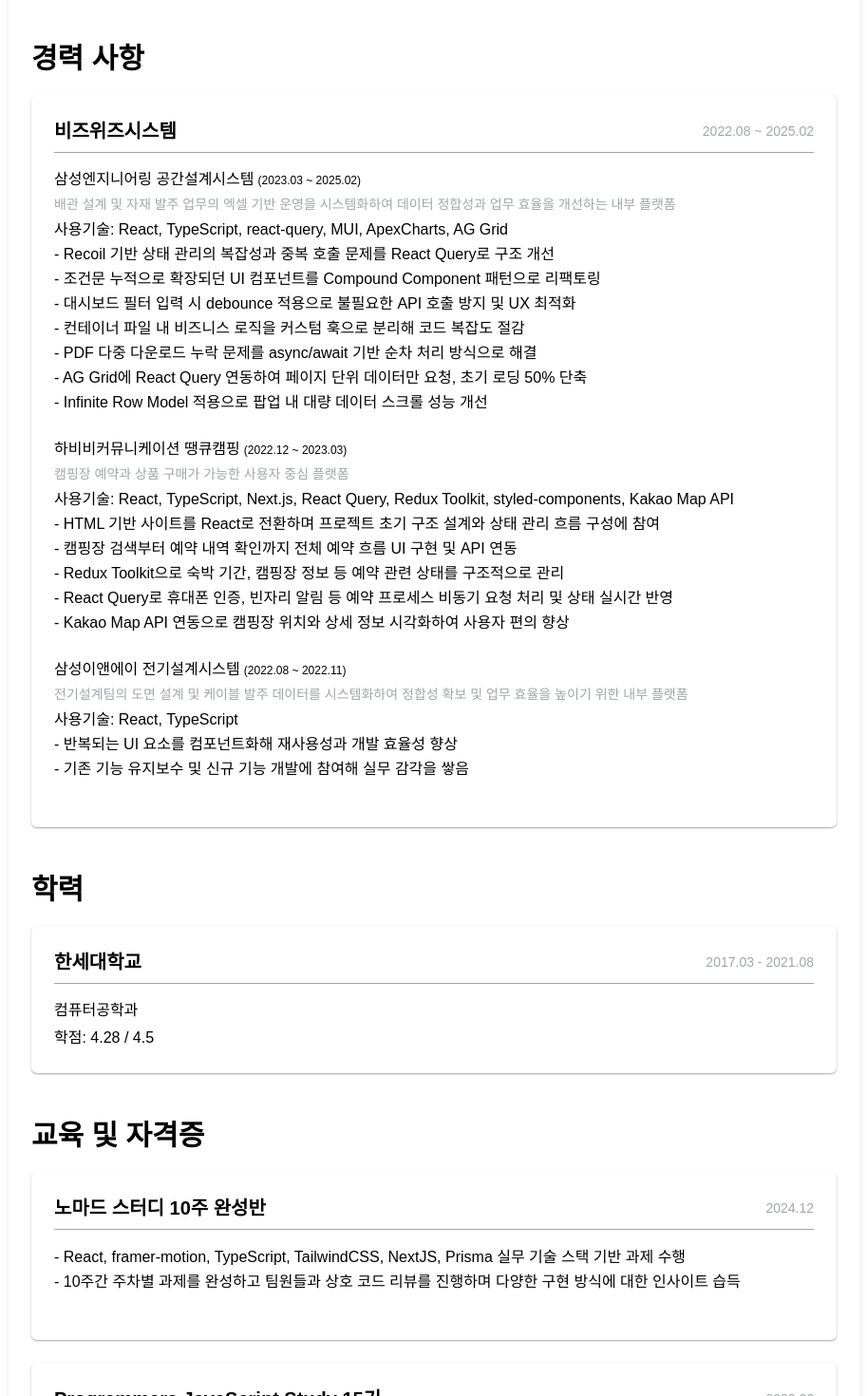
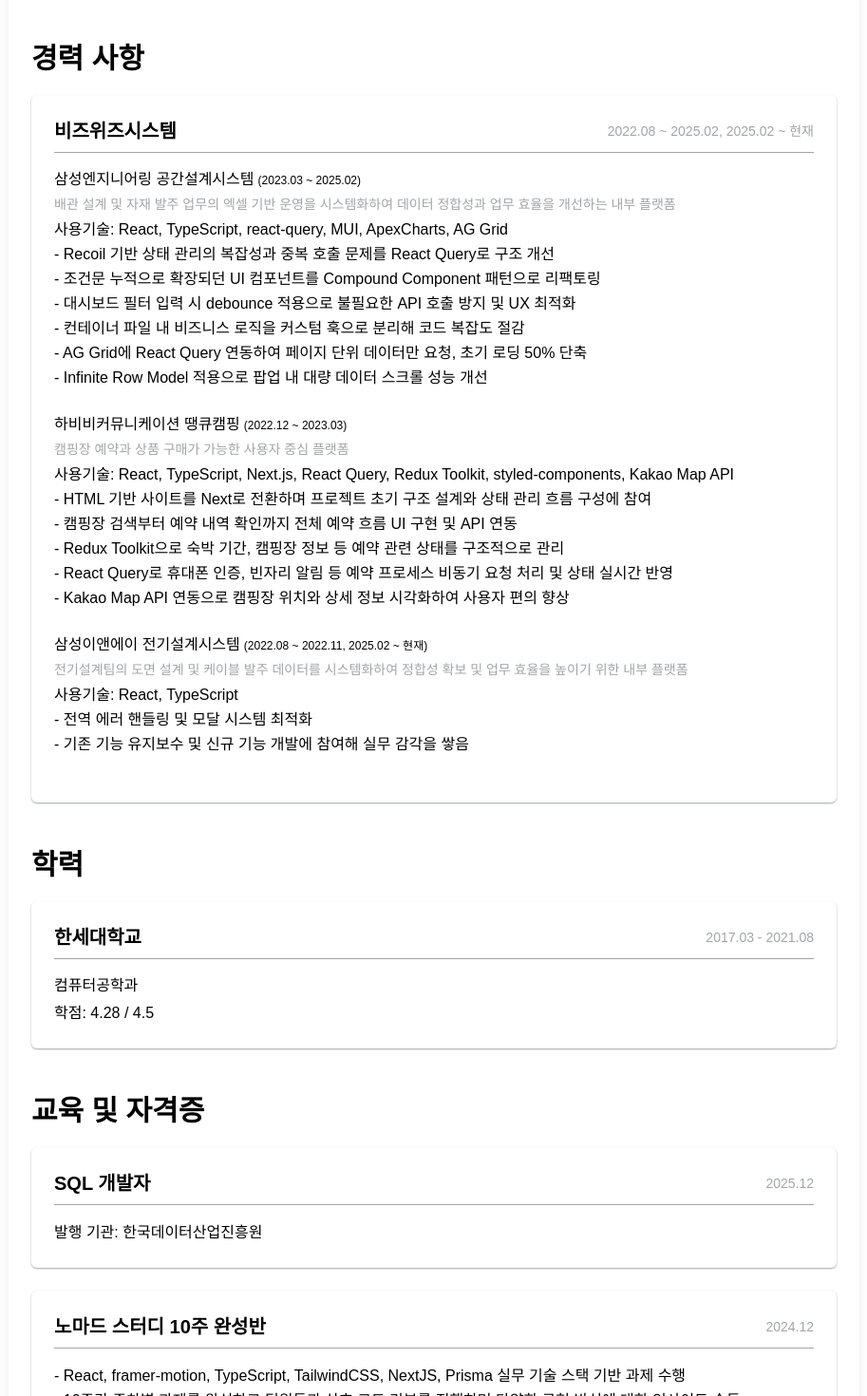
Before and after one commit to JAGORING/JagoLog, a Next.js app: page /about in a window 1280 px wide. Shown: the part 240-1710 px from the top of the page at 95% size, without its empty margins (183-1096 px from the left). Built offline with nearby package versions, Linux system fonts and the light colour scheme; a web font is replaced by a local one.

Commit message:
[Feat] About 관련 data 수정

```diff
--- a/src/app/about/page.tsx
+++ b/src/app/about/page.tsx
@@ -32,7 +32,7 @@
         <div className="grid gap-6">
           <Card>
             <Link href={'https://bizwizsystem.co.kr/'} target="_blank">
-              <Card.Header title="비즈위즈시스템" period="2022.08 ~ 2025.02" />
+              <Card.Header title="비즈위즈시스템" period="2022.08 ~ 2025.02, 2025.02 ~ 현재" />
             </Link>
             {RESUME_DATA.works.map((work) => (
               <Card.Body
--- a/src/config/about_resume.ts
+++ b/src/config/about_resume.ts
@@ -2,7 +2,7 @@
   name: '이하린',
   location: '대한민국 서울특별시 (한국 표준시)',
   locationLink: 'https://www.google.com/maps/place/seoul',
-  about: `안녕하세요. 코드 한 줄이 사용자 흐름을 바꿀 수 있다고 믿는 3년차 주니어 프론트엔드 개발자 이하린입니다.
+  about: `안녕하세요. 코드 한 줄이 사용자 흐름을 바꿀 수 있다고 믿는 4년차 주니어 프론트엔드 개발자 이하린입니다.
 사소한 동작 하나도 설계의 결과라고 생각하며 구조적인 개선과 사용자 경험 사이의 균형을 고민합니다.`,
   summary: ``,
   avatarUrl: '/images/JAGORING.jpg',
@@ -33,7 +33,6 @@
         '- 조건문 누적으로 확장되던 UI 컴포넌트를 Compound Component 패턴으로 리팩토링',
         '- 대시보드 필터 입력 시 debounce 적용으로 불필요한 API 호출 방지 및 UX 최적화',
         '- 컨테이너 파일 내 비즈니스 로직을 커스텀 훅으로 분리해 코드 복잡도 절감',
-        '- PDF 다중 다운로드 누락 문제를 async/await 기반 순차 처리 방식으로 해결',
         '- AG Grid에 React Query 연동하여 페이지 단위 데이터만 요청, 초기 로딩 50% 단축',
         '- Infinite Row Model 적용으로 팝업 내 대량 데이터 스크롤 성능 개선',
       ],
@@ -46,7 +45,7 @@
       end: '2023.03',
       points: [
         '사용기술: React, TypeScript, Next.js, React Query, Redux Toolkit, styled-components, Kakao Map API',
-        '- HTML 기반 사이트를 React로 전환하며 프로젝트 초기 구조 설계와 상태 관리 흐름 구성에 참여',
+        '- HTML 기반 사이트를 Next로 전환하며 프로젝트 초기 구조 설계와 상태 관리 흐름 구성에 참여',
         '- 캠핑장 검색부터 예약 내역 확인까지 전체 예약 흐름 UI 구현 및 API 연동',
         '- Redux Toolkit으로 숙박 기간, 캠핑장 정보 등 예약 관련 상태를 구조적으로 관리',
         '- React Query로 휴대폰 인증, 빈자리 알림 등 예약 프로세스 비동기 요청 처리 및 상태 실시간 반영',
@@ -57,10 +56,10 @@
       company: '삼성이앤에이 전기설계시스템',
       desc: '전기설계팀의 도면 설계 및 케이블 발주 데이터를 시스템화하여 정합성 확보 및 업무 효율을 높이기 위한 내부 플랫폼',
       start: '2022.08',
-      end: '2022.11',
+      end: '2022.11, 2025.02 ~ 현재',
       points: [
         '사용기술: React, TypeScript',
-        '- 반복되는 UI 요소를 컴포넌트화해 재사용성과 개발 효율성 향상',
+        '- 전역 에러 핸들링 및 모달 시스템 최적화',
         '- 기존 기능 유지보수 및 신규 기능 개발에 참여해 실무 감각을 쌓음',
       ],
     },
@@ -74,6 +73,11 @@
   },
 
   Certifications: [
+    {
+      title: 'SQL 개발자',
+      period: '2025.12',
+      points: '발행 기관: 한국데이터산업진흥원',
+    },
     {
       title: '노마드 스터디 10주 완성반',
       period: '2024.12',
```
